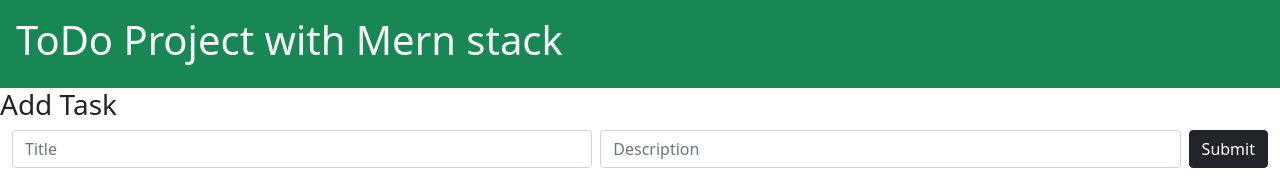
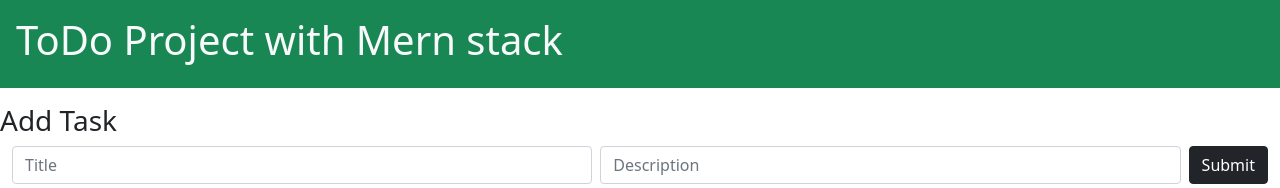
Before and after one commit to mdmeeran90/Todo-List-Front-End, a React (Create React App) app: page / in a window 1280 px wide. Shown: the top 188 px of the page. Built offline with nearby package versions, Linux system fonts and the light colour scheme; no server answers.

Commit message:
Update Todo.jsx

```diff
--- a/src/Todo.jsx
+++ b/src/Todo.jsx
@@ -123,7 +123,7 @@ export default function Todo() {
       <h1>ToDo Project with Mern stack</h1>
     </div>
     <div className='row'>
-      <h3>Add Task</h3>
+      <h3 className='mt-3'>Add Task</h3>
       {message && <p className='text-success text-center'>{message}</p>}
       <div className='form-group d-flex gap-2 px-4'>
         <input className='form-control' value={title} onChange={(e) => setTitle(e.target.value)} type="text" placeholder='Title' />
```
